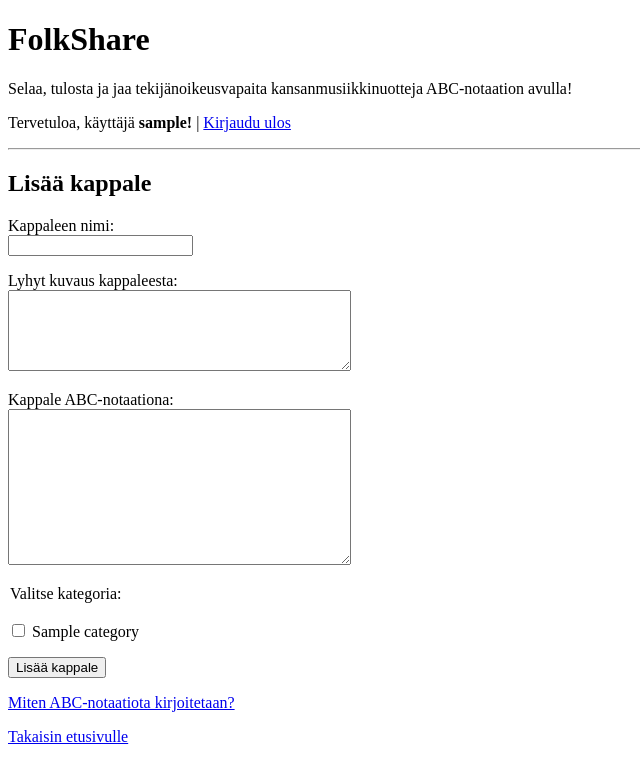
After one commit to piamanns/tsoha-folkshare, a Flask app: template templates/add.html in a window 1280 px wide. The commit adds this page. Shown: the top 783 px of the page, without its empty margins (0-640 px from the left). Run offline with Flask 2, Linux system fonts and the light colour scheme; the visitor is signed in with stand-in values (Sample User, id 1); the template is opened without the code that fills it: most values are stand-ins (such as "Sample title", 1, 10 or a date in 2020).

Commit message:
Create page for adding a new tune
Page displays available tune categories. No actual posting functionality yet.

```diff
--- /dev/null
+++ b/templates/add.html
@@ -0,0 +1,33 @@
+{% extends "layout.html" %}
+{% block content %}
+
+<h2>Lisää kappale</h2>
+
+{% if session.user_id %}
+<form action="/add" method="POST">
+  <p>
+    <label for="tuneName">Kappaleen nimi:</label><br>
+    <input type="text" id="tuneName" name="name" minlength="1" maxlength="40">
+  <p>
+    <label for="tuneDescription">Lyhyt kuvaus kappaleesta:</label><br>
+    <textarea id="tuneDescription" name="description" rows="5" cols="40" maxlength="1000"></textarea>
+  <p>
+    <label for="tuneNotation">Kappale ABC-notaationa:</label><br>
+    <textarea id ="tuneNotation" name="notation" rows="10" cols="40" maxlength="10000"></textarea><br>
+  <p>
+    <legend>Valitse kategoria:</legend></br>
+    {% for category in categories %}
+    <input type="checkbox" id="{{ category.name}}" name="category" value="{{ category.id }}">
+    <label for="{{ category.name }}"> {{ category.name }}</label>
+    {% endfor %}
+  <p><input type="submit" value="Lisää kappale">
+</form>
+{% else %}
+<p><a href="/login">Kirjaudu sisään, jos haluat lisätä kappaleen!</a></p>
+{% endif %}
+
+<p><a href="https://abcnotation.com/learn">Miten ABC-notaatiota kirjoitetaan?</a>
+
+<p><a href="/">Takaisin etusivulle</a></p>
+
+{% endblock %}
--- a/users.py
+++ b/users.py
@@ -27,3 +27,6 @@ def login(username, password):
 def logout():
     del session["user_id"]
     del session["user_name"]
+
+def user_id():
+    return session.get("user_id", 0)
```
Also changed, not shown: routes.py (+8 -0 lines), templates/index.html (+8 -1 lines).
